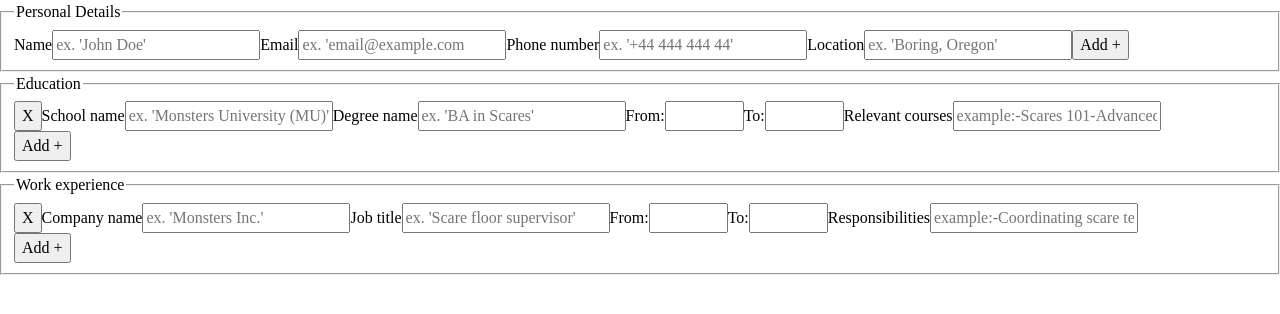
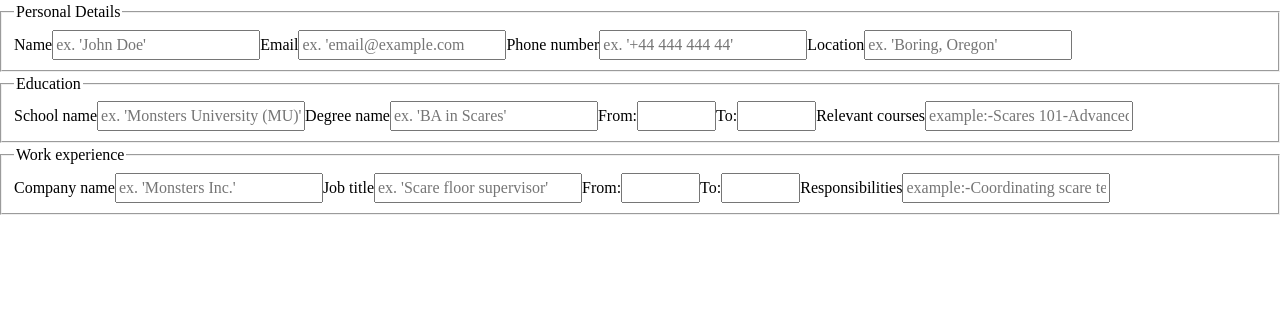
Before and after one commit to vicpues/odin-cv, a React (Vite) app: page / in a window 1280 px wide. Shown: the top 314 px of the page. Built offline with nearby package versions, Linux system fonts and the light colour scheme.

Commit message:
refactor: Use onAdd/Delete to make groups editable

```diff
--- a/src/components/sections/Form/FormSection/FormSection.jsx
+++ b/src/components/sections/Form/FormSection/FormSection.jsx
@@ -3,9 +3,11 @@ export default function FormSection({ legend, children, onAdd = null }) {
     <fieldset className="form-section">
       <legend className="form-section-title">{legend}</legend>
       {children}
-      <button onClick={onAdd} type="button">
-        Add +
-      </button>
+      {onAdd && (
+        <button onClick={onAdd} type="button">
+          Add +
+        </button>
+      )}
     </fieldset>
   );
 }
--- a/src/components/sections/Form/InputGroup/InputGroup.jsx
+++ b/src/components/sections/Form/InputGroup/InputGroup.jsx
@@ -1,9 +1,11 @@
-export default function InputGroup({ onDelete, children }) {
+export default function InputGroup({ children, onDelete = null }) {
   return (
-    <div className="input-group">
-      <button className="delete-group" onClick={onDelete} type="button">
-        X
-      </button>
+    <div className={"input-group" + (onDelete ? " extensible" : "")}>
+      {onDelete && (
+        <button className="delete-group" onClick={onDelete} type="button">
+          X
+        </button>
+      )}
       {children}
     </div>
   );
```
